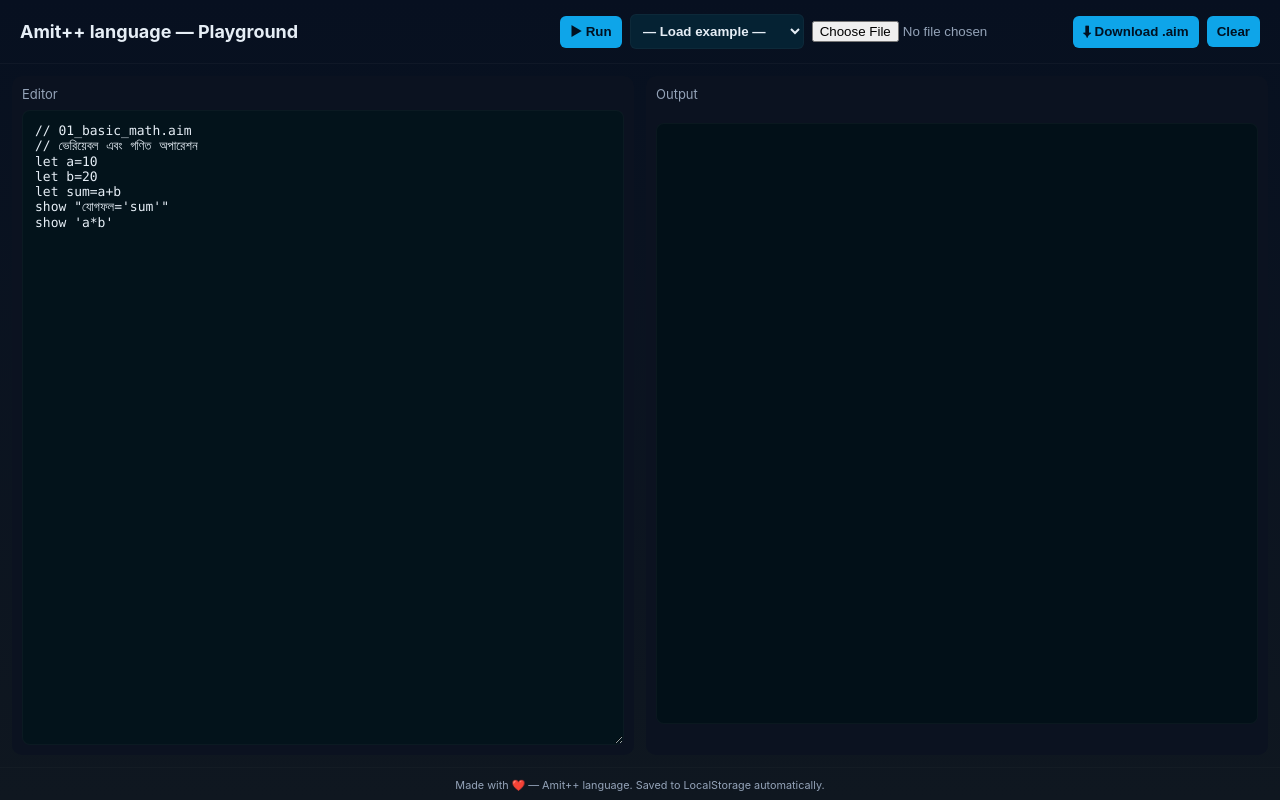
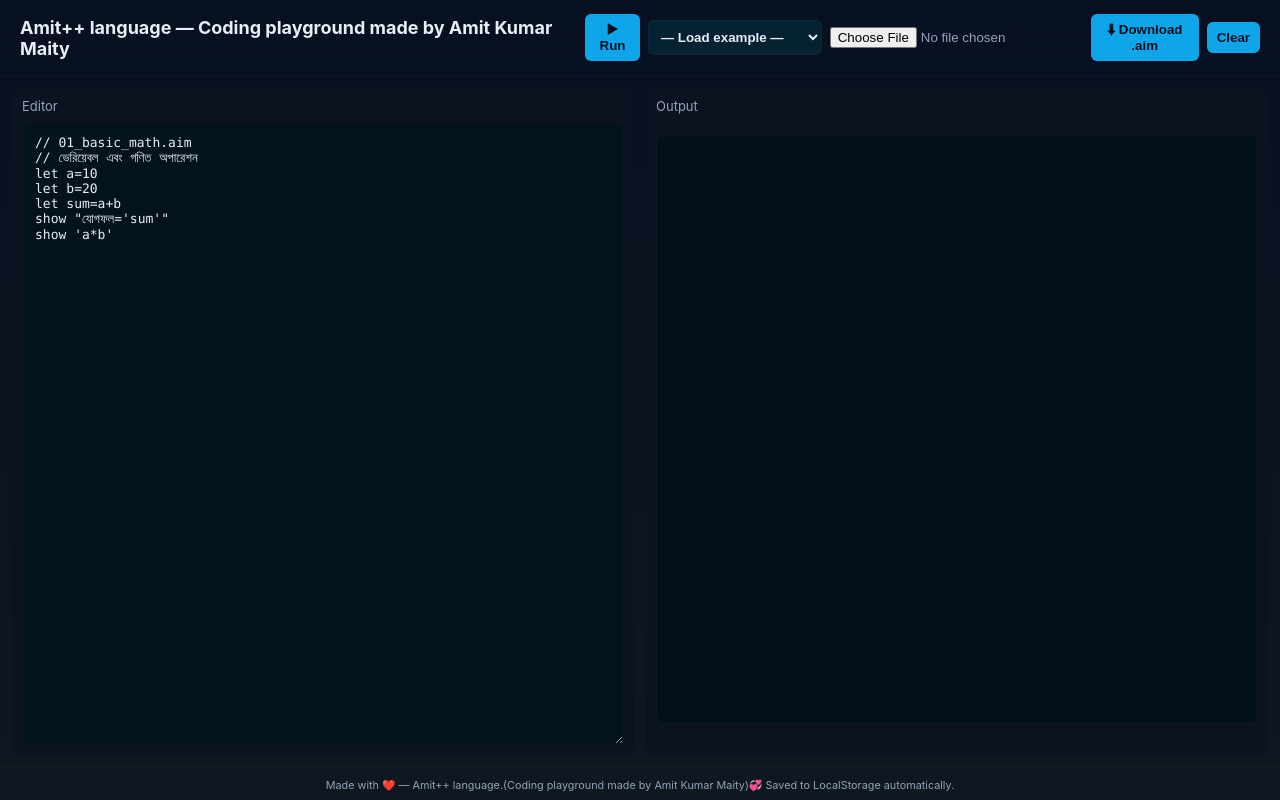
Before and after one commit to AmitMaity123-bit/Amit_plus_plus_language-, a plain HTML site: page index.html in a window 1280 px wide. Drawn offline with Linux system fonts and the light colour scheme; files whose address does not match are found by name.

Commit message:
Update index.html

```diff
--- a/index.html
+++ b/index.html
@@ -3,12 +3,12 @@
 <head>
   <meta charset="utf-8" />
   <meta name="viewport" content="width=device-width,initial-scale=1" />
-  <title>Amit++ language — Playground</title>
+  <title>Amit++ language — Coding playground made by Amit Kumar Maity</title>
   <link rel="stylesheet" href="style.css">
 </head>
 <body>
   <header>
-    <h1>Amit++ language — Playground</h1>
+    <h1>Amit++ language — Coding playground made by Amit Kumar Maity</h1>
     <div class="controls">
       <button id="runBtn">▶ Run</button>
       <select id="examplesSelect">
@@ -34,7 +34,7 @@
   </main>
 
   <footer>
-    <small>Made with ❤️ — Amit++ language. Saved to LocalStorage automatically.</small>
+    <small>Made with ❤️ — Amit++ language.(Coding playground made by Amit Kumar Maity)💞 Saved to LocalStorage automatically.</small>
   </footer>
 
   <script src="src/interpreter.js"></script>
```
